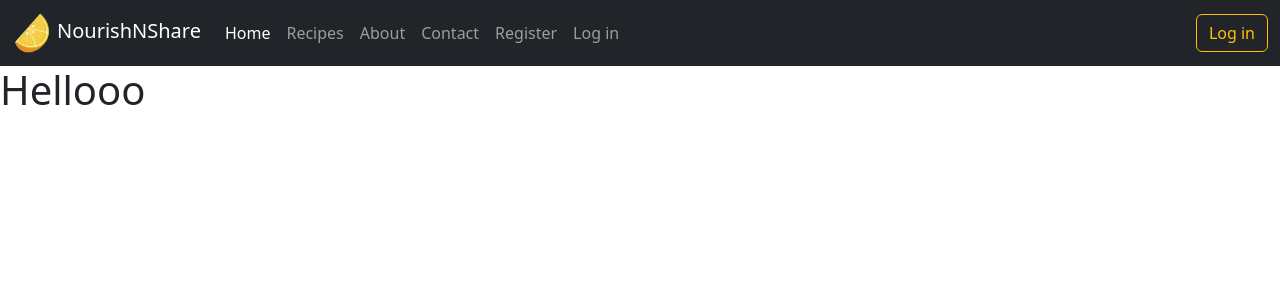
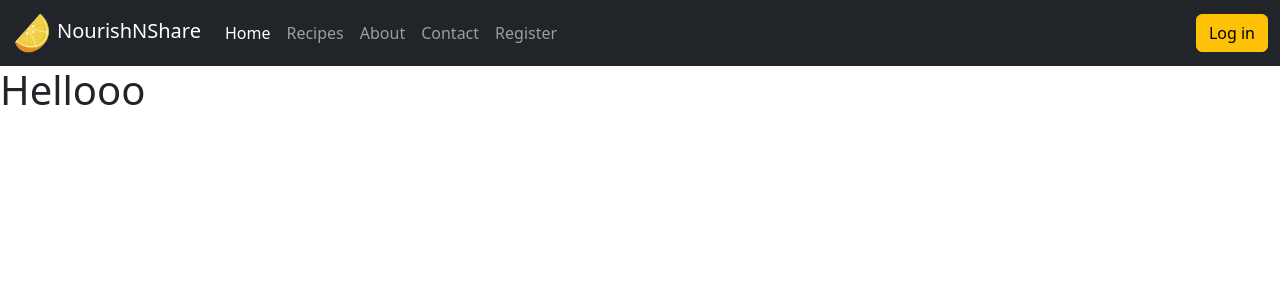
Before and after one commit to Idehed/Recipe-foods-P4, a Django app: page / in a window 1280 px wide. Shown: the top 300 px of the page. Run offline with Django 4.2, Linux system fonts and the light colour scheme; some libraries are stand-ins or nearby versions.

Commit message:
adding root css for fonts and colors

```diff
--- a/static/css/base.css
+++ b/static/css/base.css
@@ -1,5 +1,20 @@
+@import url('https://fonts.googleapis.com/css2?family=Roboto+Mono:ital,wght@0,100..700;1,100..700&family=Roboto:ital,wght@0,100;0,300;0,400;0,500;0,700;0,900;1,100;1,300;1,400;1,500;1,700;1,900&display=swap');
+
+:root {
+
+    /* Fonts */
+    --title: 'Roboto-mono', 'serif';
+    --main-font: 'Roboto', 'serif';
+
+    /* Colors */
+    --orange: #ffc107;
+}
 img {
     height: 40px;
     width: 40px;
     margin-right: 5px;
 }
+
+.nav-link:hover {
+    color: var(--orange);
+}
--- a/templates/includes/header.html
+++ b/templates/includes/header.html
@@ -26,13 +26,10 @@
               <li class="nav-item">
                 <a class="nav-link" href="#">Register</a>
               </li>
-              <li class="nav-item">
-                <a class="nav-link" href="#">Log in</a>
-              </li>
             </ul>
             <!-- Log in button -->
             <div class="d-flex">
-              <button class="btn btn-outline-warning" href="#">Log in</button>
+              <button class="btn btn-warning" href="#">Log in</button>
             </div>
           </div>
         </div>
```
